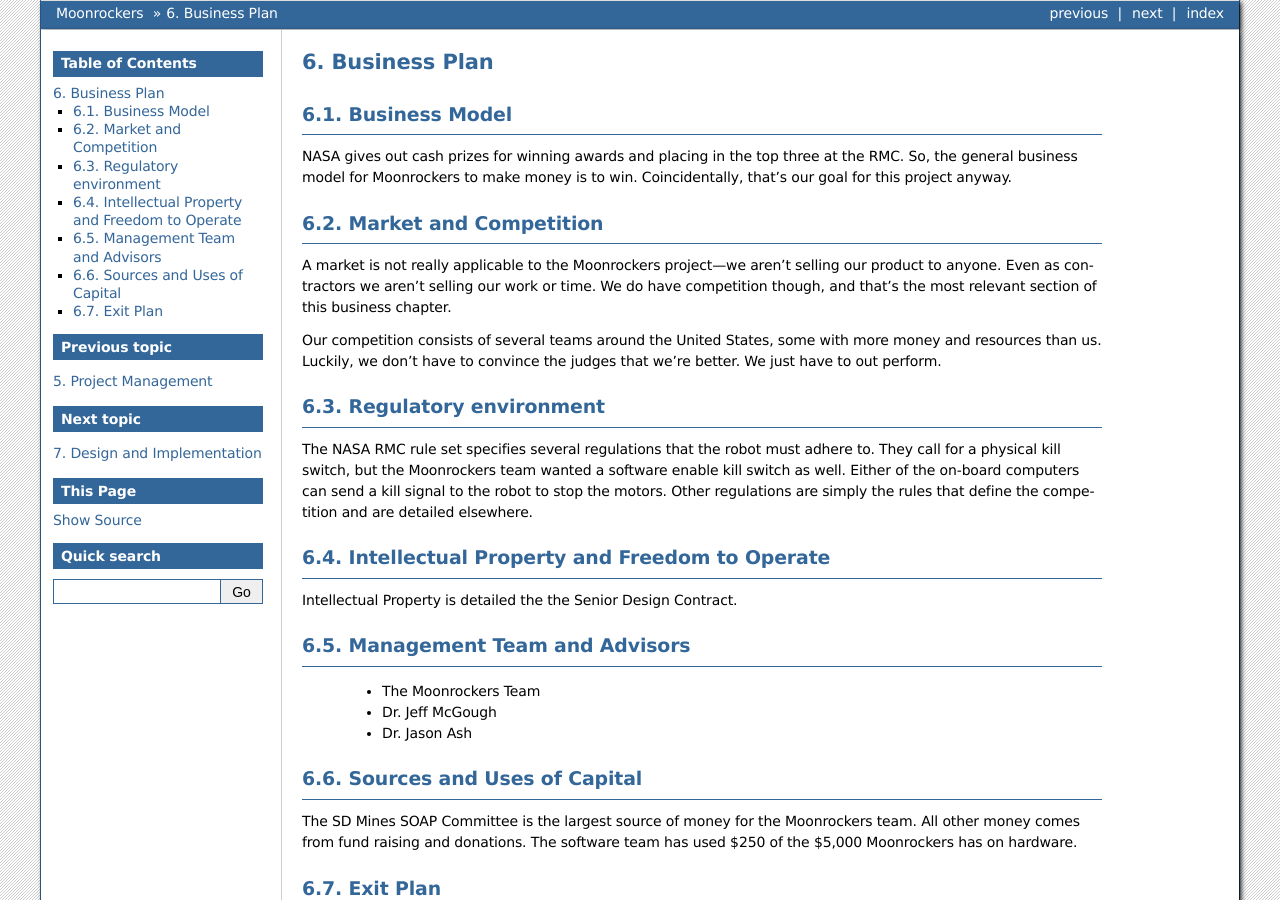
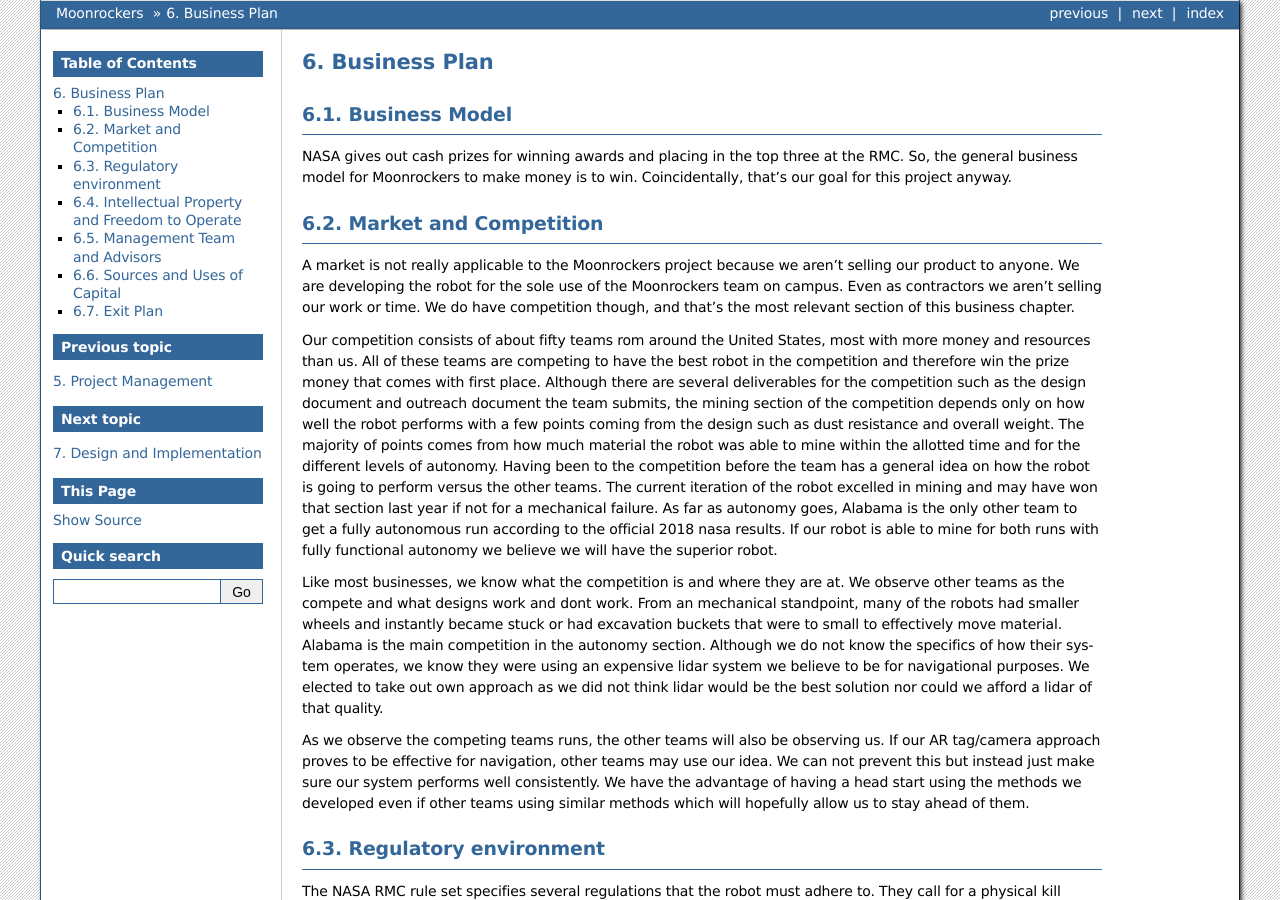
Before and after one commit to kaliRegenold/SeniorDesign, a Sphinx documentation site: the page built from DesignDoc/source/businessplan.rst, in a window 1280 px wide and 900 px high. Built offline with Sphinx 7.4.7, drawn with Linux system fonts in a browser that asks for light colours.

Commit message:
Added to the competition section

```diff
--- a/DesignDoc/source/businessplan.rst
+++ b/DesignDoc/source/businessplan.rst
@@ -9,13 +9,45 @@
 
 Market and Competition
 ----------------------
-A market is not really applicable to the Moonrockers project---we aren't selling our product to anyone.
-Even as contractors we aren't selling our work or time.
-We do have competition though, and that's the most relevant section of this business chapter.
+A market is not really applicable to the Moonrockers project because we aren't
+selling our product to anyone. We are developing the robot for the sole use of
+the Moonrockers team on campus. Even as contractors we aren't selling our work
+or time. We do have competition though, and that's the most relevant section of
+this business chapter.
 
-Our competition consists of several teams around the United States, some with more money and resources than us.
-Luckily, we don't have to convince the judges that we're better.
-We just have to out perform.
+Our competition consists of about fifty teams rom around the United States, most
+with more money and resources than us. All of these teams are competing to have
+the best robot in the competition and therefore win the prize money that comes
+with first place. Although there are several deliverables for the competition
+such as the design document and outreach document the team submits, the mining
+section of the competition depends only on how well the robot performs with a
+few points coming from the design such as dust resistance and overall weight.
+The majority of points comes from how much material the robot was able to mine
+within the allotted time and for the different levels of autonomy. Having been
+to the competition before the team has a general idea on how the robot is going
+to perform versus the other teams. The current iteration of the robot excelled
+in mining and may have won that section last year if not for a mechanical
+failure. As far as autonomy goes, Alabama is the only other team to get a fully
+autonomous run according to the official 2018 nasa results. If our robot is able
+to mine for both runs with fully functional autonomy we believe we will have the
+superior robot.
+
+Like most businesses, we know what the competition is and where they are at. We
+observe other teams as the compete and what designs work and dont work. From an
+mechanical standpoint, many of the robots had smaller wheels and instantly
+became stuck or had excavation buckets that were to small to effectively move
+material. Alabama is the main competition in the autonomy section. Although we
+do not know the specifics of how their system operates, we know they were using
+an expensive lidar system we believe to be for navigational purposes. We elected
+to take out own approach as we did not think lidar would be the best solution
+nor could we afford a lidar of that quality.
+
+As we observe the competing teams runs, the other teams will also be observing
+us. If our AR tag/camera approach proves to be effective for navigation, other
+teams may use our idea. We can not prevent this but instead just make sure our
+system performs well consistently. We have the advantage of having a head start
+using the methods we developed even if other teams using similar methods which
+will hopefully allow us to stay ahead of them.
 
 Regulatory environment
 ----------------------
```
